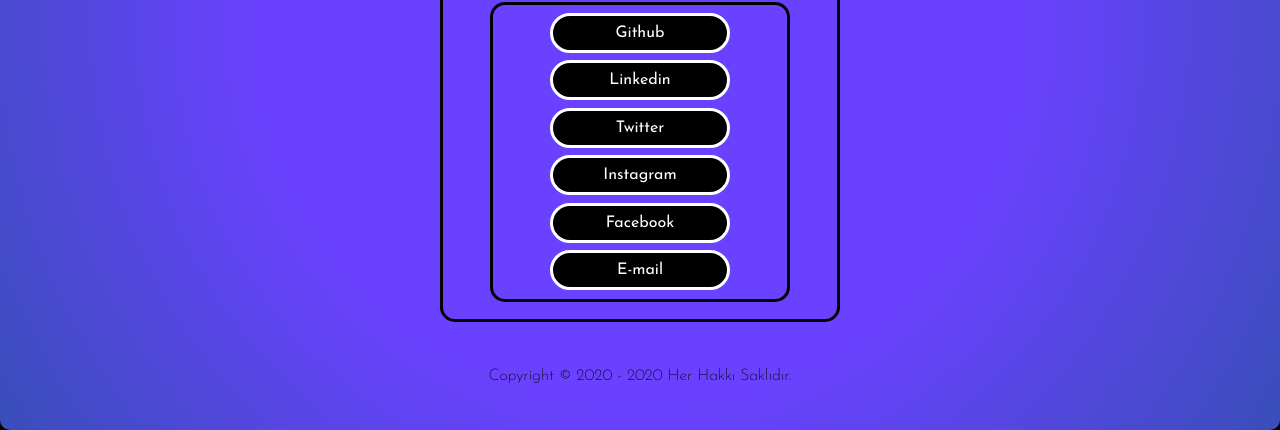
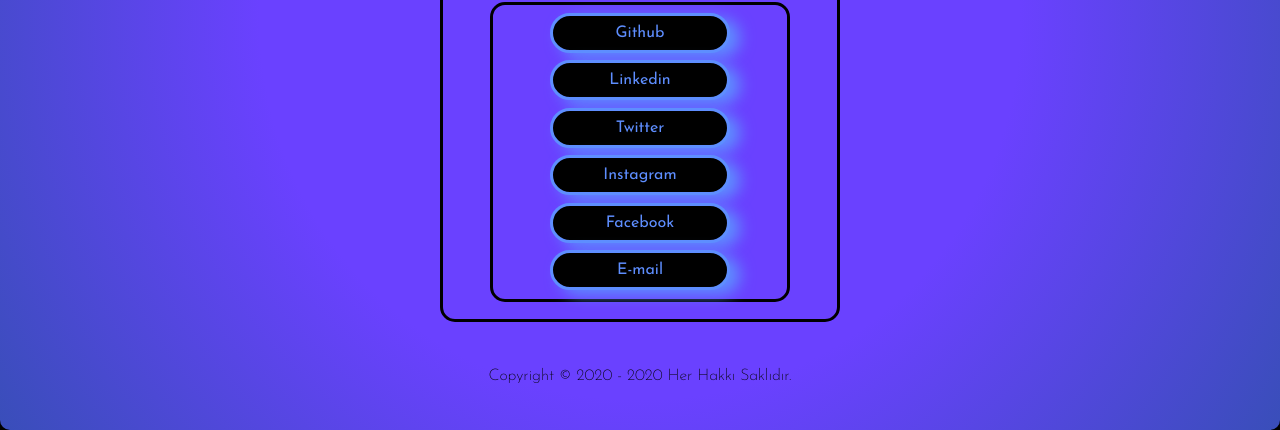
Before and after one commit to onurmetiin/Shortcut, a plain HTML site: page shortcut/index.html in a window 1280 px wide. Shown: the part 390-820 px from the top of the page. Drawn offline with Linux system fonts and the light colour scheme.

Commit message:
ver1.1
fixed some visual changes

```diff
--- a/shortcut/css/main.css
+++ b/shortcut/css/main.css
@@ -131,15 +131,24 @@
     border-radius: 25px;
     font-family: 'Josefin Sans', sans-serif;
     background-color: #000;
-    color: #fff;
-    border: 3px solid #fff;
+    color:rgb(94, 142, 255);
+    border: 3px solid rgb(94, 142, 255);
+    box-shadow: 10px 5px 15px;
     transition: all ease 400ms;
     cursor: pointer;
 }
 
 .buttons button:hover{
     border-color: #000;
-    background-color: #fff;
+    background-color: rgb(130, 167, 252);
+    color: #000;
+    text-decoration: underline;
+    transform: scale(1.2);
+}
+
+.buttons button:active{
+    border-color: #000;
+    background-color: rgb(255, 255, 255);
     color: #000;
     text-decoration: underline;
     transform: scale(1.2);
```
